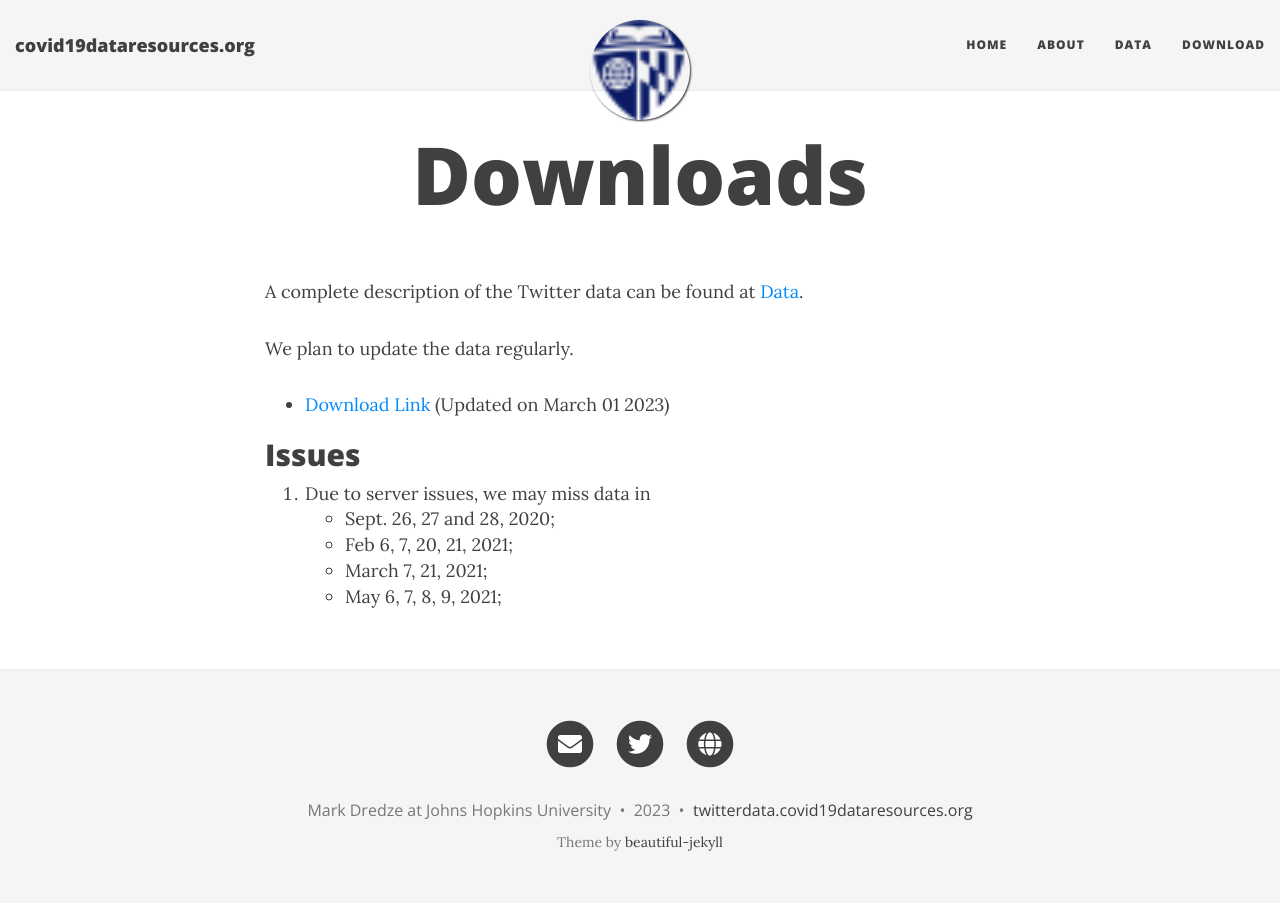
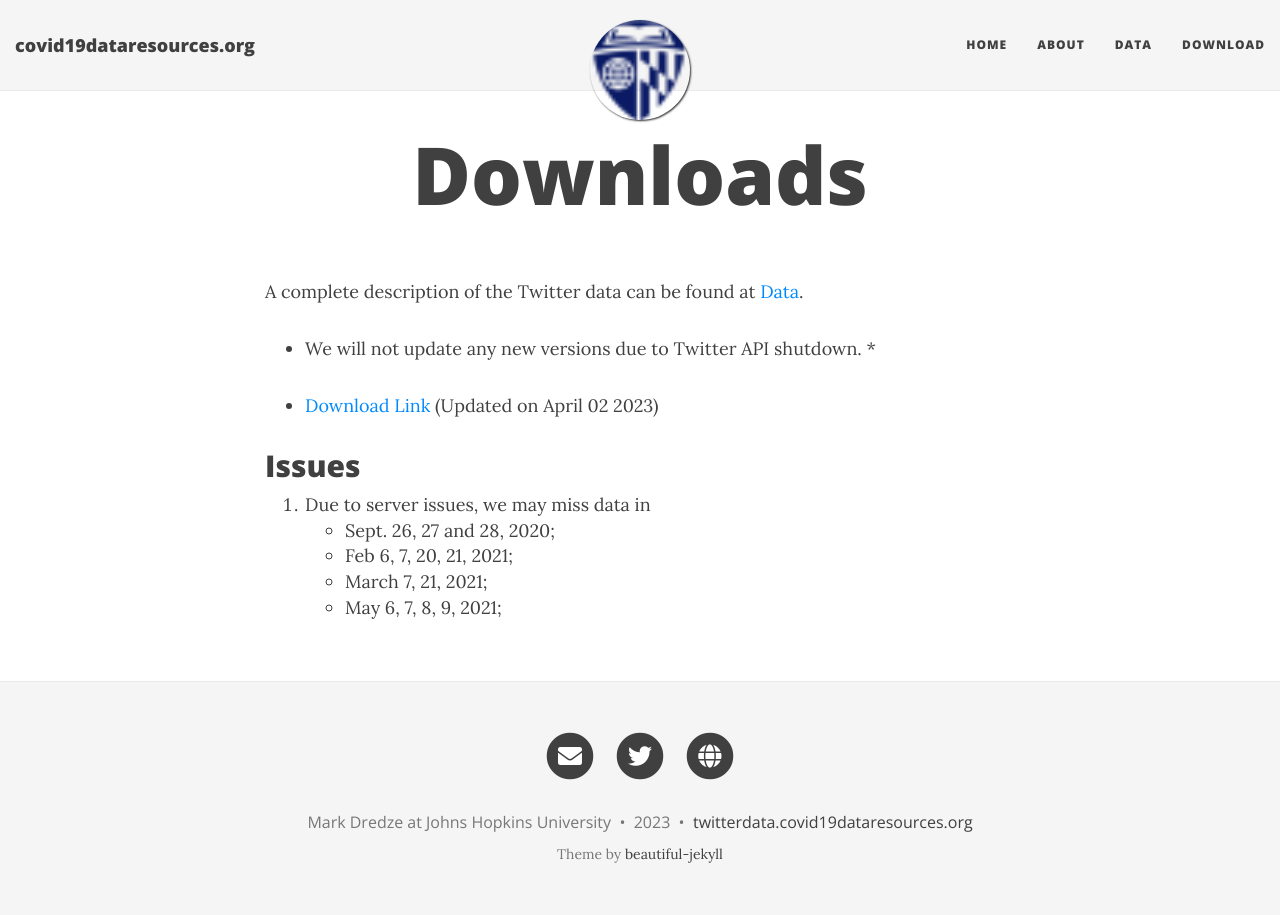
Before and after one commit to mdredze/covid19_twitter_data.github.io, a Jekyll site: the page built from download.md, in a window 1280 px wide. Built offline with Jekyll 4.4.1, drawn with Linux system fonts in a browser that asks for light colours; nearby versions of some CDN libraries.

Commit message:
final update

```diff
--- a/download.md
+++ b/download.md
@@ -5,9 +5,9 @@ subtitle:
 ---
 A complete description of the Twitter data can be found at <a href='{{site.url}}/data/'>Data</a>.
 
-We plan to update the data regularly.
+* We will not update any new versions due to Twitter API shutdown. *
 
-- [Download Link](https://doi.org/10.5281/zenodo.75000405) (Updated on March 01 2023)
+- [Download Link](https://doi.org/10.5281/zenodo.75000405) (Updated on April 02 2023)
 
 
 ## Issues
```
